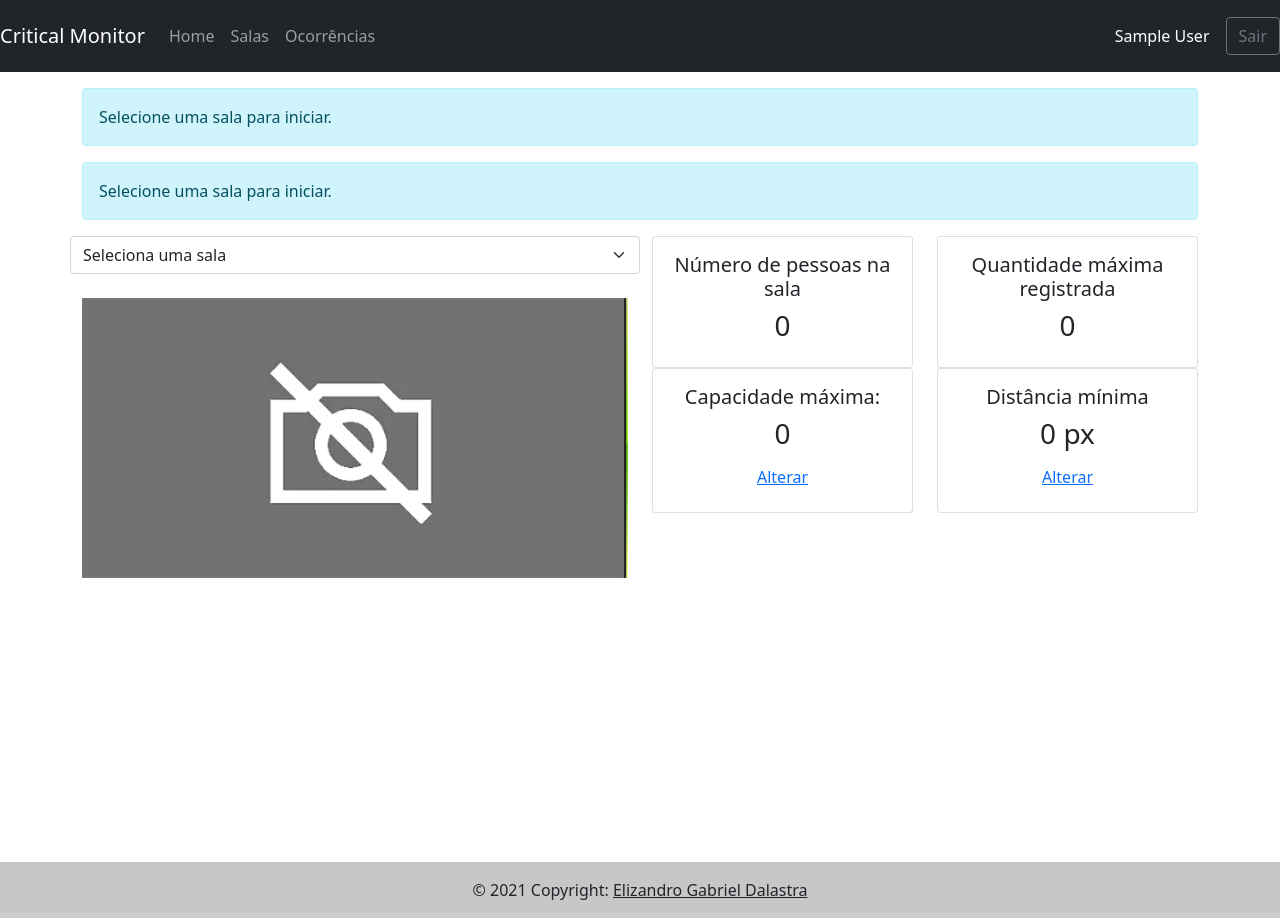
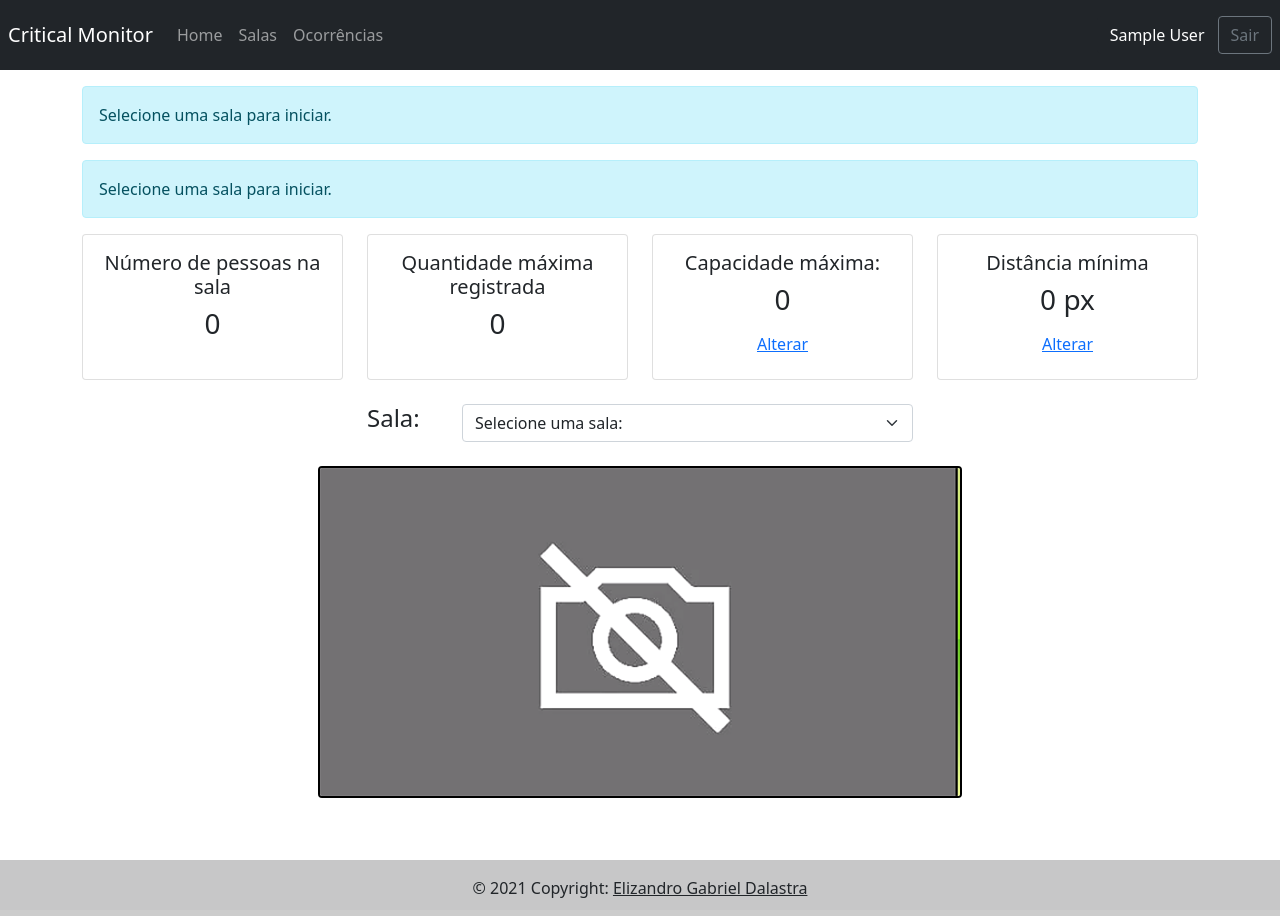
Before and after one commit to edalastra/Critical-Monitor, a Flask app: page /home in a window 1280 px wide. Run offline with Flask 2, Linux system fonts and the light colour scheme; a user stored in the database is signed in; tables that the repository leaves empty hold one stand-in row (values such as "Sample post"); parts of the project's set-up code (start-up, migrations or seed data) failed here and were passed over; some libraries are stand-ins or nearby versions.

Commit message:
alteracao na home

```diff
--- a/app/models/User.py
+++ b/app/models/User.py
@@ -13,11 +13,14 @@
         self.name = name
         self.email = email
         self.cpf = cpf
-        hash = bcrypt.hashpw(str(password).encode('utf-8'), bcrypt.gensalt())
-        self.password = hash.decode('utf-8')
+        self.set_password(password)
 
     def verify_password(self, password):
         return bcrypt.checkpw(password.encode('utf-8'), self.password.encode('utf-8'))
+
+    def set_password(self, password):
+        pwhash = bcrypt.hashpw(password.encode('utf8'), bcrypt.gensalt())
+        self.password = pwhash.decode('utf8') # decode the hash to prevent is encoded twice
 
     @property
     def has_config(self):
--- /dev/null
+++ b/app/static/css/home.css
@@ -0,0 +1,34 @@
+#video-feed {
+    position: relative;
+    width: 100%;
+    height: auto;
+    border: 2px solid #000;
+    cursor: pointer;
+}
+
+
+#video-feed:hover {
+    filter: brightness(50%);
+}
+
+.brightness {
+    filter: brightness(50%);
+}
+
+#video-feed:hover + .stop {
+    display: block;
+}
+
+
+.img-container {
+    position: relative;
+}
+.img-container .icon-control {
+    display: none;
+    position: absolute;
+    bottom:50%;
+    left:50%;
+    transform: translate(-50%, 50%);
+    cursor: pointer;
+    z-index: 100000;
+}
--- a/app/templates/components/navbar.html
+++ b/app/templates/components/navbar.html
@@ -1,5 +1,32 @@
 {% macro navbar(user) %}
-<nav class="navbar navbar-expand-lg navbar-dark bg-dark justify-content-between">
+
+<div class="modal fade" id="exampleModal" tabindex="-1" aria-labelledby="exampleModalLabel" aria-hidden="true">
+  <div class="modal-dialog">
+    <div class="modal-content">
+      <div class="modal-header">
+        <h5 class="modal-title" id="exampleModalLabel">Informações de usuário</h5>
+        <button type="button" class="btn-close" data-bs-dismiss="modal" aria-label="Close"></button>
+      </div>
+      <div class="modal-body">
+        <div class="row justify-content-md-center mt-4">
+          <div class="col-md-auto text-center align-center">
+              <img src="{{ url_for('static', filename='img/icons/icons8-male-user-96.png') }}" >
+              <h1 class="h3 ">{{ user.name }}</h1>
+          </div>
+      </div>
+      <div class="row justify-content-md-center mt-4">
+          <div class="col col-md-auto"><p class="fw-bold">Email:</p> {{ user.email }}</div>
+          <div class="col col-md-auto"><p class="fw-bold">CPF:</p> {{ user.cpf }}</div>
+      </div>      </div>
+      <div class="modal-footer">
+        <button type="button" class="btn btn-secondary" data-bs-dismiss="modal">Fechar</button>
+        <a href="{{ url_for('auth.signup') }}" class="btn btn-primary">Editar</a>
+      </div>
+    </div>
+  </div>
+</div>
+
+<nav class="p-2 navbar navbar-expand-lg navbar-dark bg-dark justify-content-between">
   <a class="navbar-brand" href="/">Critical Monitor</a>
   {% if user.is_authenticated %}
   <div class="collapse navbar-collapse" id="navbarSupportedContent">
@@ -16,7 +43,7 @@
     </ul>
   </div>
   <span class="navbar-text">
-    <a class="nav-link disabled" href="#">{{ user.name }}</a>
+    <button class="btn btn-dark" data-bs-toggle="modal" data-bs-target="#exampleModal">{{ user.name }}</button>
   </span>
   <a class="btn btn-outline-secondary mr-4" href="{{ url_for('auth.logout') }}">Sair</a>
   {% else %}
--- a/app/templates/monitor/home.html
+++ b/app/templates/monitor/home.html
@@ -1,4 +1,7 @@
 {% extends 'base.html' %}
+{% block head %}
+    <link rel="stylesheet" href="{{ url_for('static', filename='css/home.css') }}">
+{% endblock %}
 
 
 {% block content %}
@@ -8,30 +11,9 @@
 <div id="alert-capacity" class="alert alert-info" role="alert">
     Selecione uma sala para iniciar.
 </div>
+
 <div class="row">
-    <div class="col">
-        <div class="row">
-            <select id="select-config" class="form-select" aria-label="Default select example">
-                <option selected disabled>Seleciona uma sala</option>
-
-                {% for config in configs %}
-                    <option value="{{ config.id }}">{{ config.room_name }}</option>
-                {% endfor %}
-            </select>
-        </div>
-        <div class="row mt-4">
-            <img id="video-feed" src="{{ url_for('static', filename='img/video-not-working.png') }}">
-        </div>
-        <div hidden id="btn-controls" class="row mt-4 text-align">
-            <div class="col"><button id="start-monitor" type="button" class="btn btn-primary">Iniciar
-                    monitoramento</button></div>
-            <div class="col"><button id="stop-monitor" type="button" class="btn btn-danger">Parar monitoramento</button>
-            </div>
-        </div>
-    </div>
-    <div class="col">
-        <div class="row">
-            <div class="col-sm-6">
+    <div class="col-sm-3">
         <div class="h-100 card">
             <div class="card-body text-center">
                 <h5 class="card-title">Número de pessoas na sala</h5>
@@ -39,7 +21,7 @@
             </div>
         </div>
     </div>
-            <div class="col-sm-6">
+    <div class="col-sm-3">
         <div class="h-100 card">
             <div class="card-body text-center">
                 <h5 class="card-title">Quantidade máxima registrada</h5>
@@ -48,9 +30,7 @@
         </div>
     </div>
 
-        </div>
-        <div class="row">
-            <div class="col-sm-6">
+    <div class="col-sm-3">
         <div class="h-100 card">
             <div class="card-body text-center">
                 <h5 class="card-title">Capacidade máxima:</h5>
@@ -62,7 +42,7 @@
             </div>
         </div>
     </div>
-            <div class="col-sm-6">
+    <div class="col-sm-3">
         <div class="h-100 card">
             <div class="card-body text-center">
                 <h5 class="card-title">Distância mínima</h5>
@@ -76,7 +56,34 @@
         </div>
     </div>
 </div>
+
+
+<div class="row justify-content-md-center mt-4">
+    <div class="col col-md-1">
+        <h1 class="h4">Sala:</h1>
     </div>
+    <div class="col-md-5">
+        <select id="select-config" class="form-select" aria-label="Default select example">
+            <option selected disabled>Selecione uma sala:</option>
+
+            {% for config in configs %}
+            <option value="{{ config.id }}">{{ config.room_name }}</option>
+            {% endfor %}
+        </select>
+    </div>
+</div>
+
+<div class="row justify-content-md-center mt-4">
+    <div class="col-md-auto">
+        <span class="d-inline-block" tabindex="0" data-bs-toggle="tooltip"
+        title="Para monitoramento">
+            <img class="rounded mx-auto d-block" id="video-feed" src="{{ url_for('static', filename='img/video-not-working.png') }}">
+        </span>
+    </div>
+</div>
+
+
+
 
 {% endblock %}
 
@@ -88,13 +95,13 @@
     const numPeoples = $('#peoples');
     const alertDistance = $('#alert-distance');
     const alertCapacity = $('#alert-capacity');
-        const btnControls = $('#btn-controls');
     const maxPeoples = $('#maxpeoples');
     const maxCapacityConfigured = $('#maxCapacityConfigured');
     const minimunDistanceConfigured = $('#minimunDistanceConfigured');
     const btnAlterCapacity = $('#btn-alter-capacity');
     const btnAlterDistance = $('#btn-alter-distance');
     const alterBtns = $('.alter-btn');
+    const monitoStarted = false;
     let config = {};
 
     // let configs =
@@ -138,28 +145,42 @@
 
         document.cookie = "camera_address=" + configId;
         await $("#video-feed").attr("src", "{{ url_for('static', filename='img/video-not-working.png') }}");
-            btnControls.attr("hidden", false);
+        $('.play').css('display', 'block');
+        $('.play').attr("hidden", false);
+        $('.play').click(startMonitoring)
+        $('.stop').click(stopMonitoring)
+        $("#video-feed").addClass("brightness")
     });
 
     async function loadConfig(configId) {
         const response = await fetch(`/config/${configId}`);
         config = await response.json();
         maxCapacityConfigured.text(config.capacity);
-            minimunDistanceConfigured.text(config.minimun_distance);
+        minimunDistanceConfigured.text(config.minimun_distance + ' px');
     }
 
-        btnControls.find('#start-monitor').click(startMonitoring);
-        btnControls.find('#stop-monitor').click(stopMonittoring);
 
     async function startMonitoring() {
+        $(this).attr("disabled", true);
+        $(this).find('.spinner-border').attr("hidden", false);
         await $("#video-feed").attr("src", "{{ url_for('monitor.video_feed') }}");
         btnAlterCapacity.prop('disabled', true);
         btnAlterDistance.prop('disabled', true);
+        $(this).attr("disabled", false);
+        $(this).find('.spinner-border').attr("hidden", true);
+        $('.play').css('display', 'none');
+        $('.play').attr("hidden", false);
+        $('.stop').attr("hidden", false);
+        $("#video-feed").removeClass("brightness")
     };
-        function stopMonittoring() {
+    async function stopMonitoring() {
         $("#video-feed").attr("src", "{{ url_for('static', filename='img/video-not-working.png') }}");
         btnAlterCapacity.prop('disabled', false);
         btnAlterDistance.prop('disabled', false);
+        $('.play').css('display', 'block');
+        $('.play').attr("hidden", false);
+        $('.stop').attr("hidden", true);
+        $("#video-feed").addClass("brightness")
     };
 
     btnAlterCapacity.click(async () => {
--- a/app/templates/monitor/occurrences.html
+++ b/app/templates/monitor/occurrences.html
@@ -2,10 +2,10 @@
 {% from "components/charts.html" import line %}
 {% block content %}
     <div class="row">
-        <div class="col">
+        <div class="col col-md-8">
             {{ line(occurrences_json) }}
         </div>
-        <div style="height: 800px; overflow-y: scroll;" class="col">
+        <div style="height: 800px; overflow-y: scroll;" class="col col-md-4">
             <table class="table table-hover">
                 <thead>
                     <th scope="col">Hora</th>
```
Also changed, not shown: app/controllers/auth_contoller.py (+8 -0 lines), app/controllers/tasks/__init__.py (added, +12 -0 lines), app/models/Inference.py (+23 -12 lines), app/routes/auth.py (+17 -5 lines), app/templates/auth/profile.html (added, +16 -0 lines), app/templates/auth/signup.html (+12 -4 lines), app/templates/monitor/config.html (+24 -11 lines), app/templates/monitor/occurrences_per_date.html (+9 -2 lines), app/static/img/icons/icons8-male-user-96.png (added), app/static/img/icons/icons8-play-30.png (added), app/static/img/icons/icons8-play-90.png (added), app/static/img/icons/icons8-stop-30.png (added), app/static/img/icons/icons8-stop-90.png (added). Lines whose indentation alone changed are shown as unchanged.
